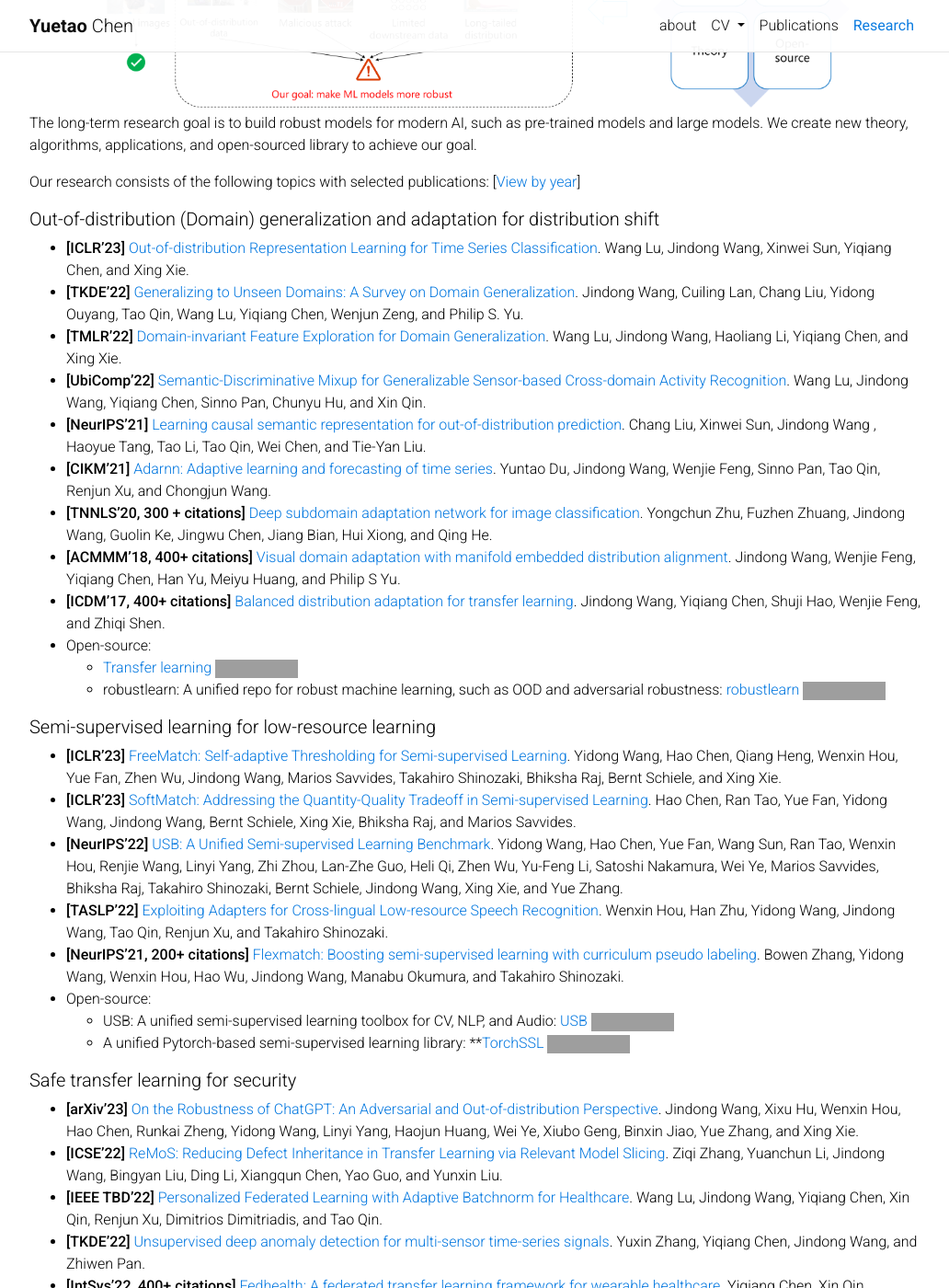
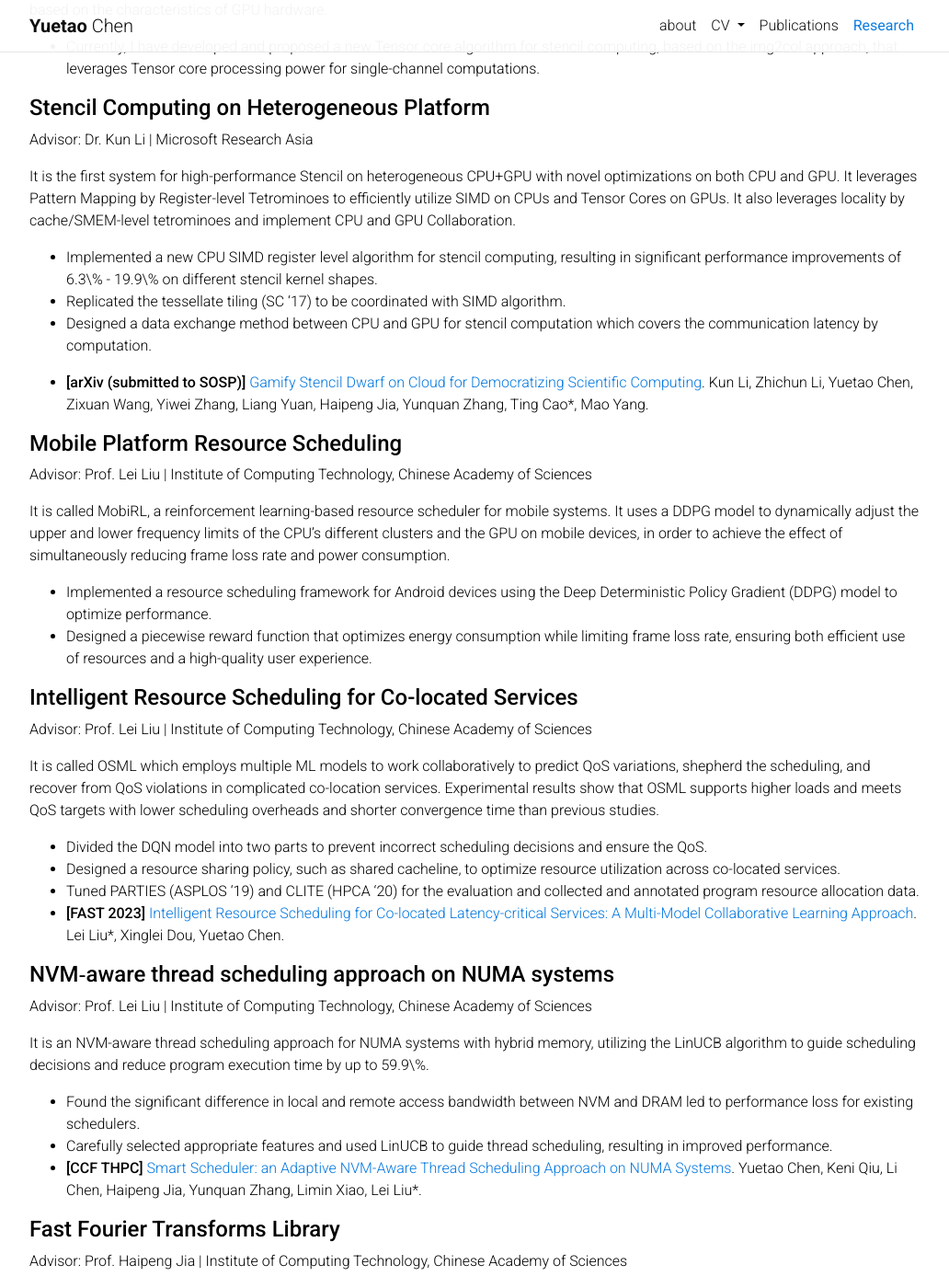
Before and after one commit to chenytpersonalpage/chenytpersonalpage.github.io, a Jekyll site: the page built from _pages/research.md, in a window 1280 px wide and 1400 px high, scrolled down 286 px. Shown: the whole window at 92% size, without its empty margins (123-1155 px from the left). Built offline with Jekyll 4.4.1, drawn with Linux system fonts in a browser that asks for light colours; comment, search, counter and statistics services are not loaded; some of the changed text lies outside the part shown; grey boxes are pictures that could not be loaded.

Commit message:
Update research

```diff
--- a/_config.yml
+++ b/_config.yml
@@ -14,7 +14,7 @@ footer_text: >
   Hosted by <a href="https://pages.github.com/" target="_blank">GitHub Pages</a>.
 
 lang: en # the language of your site (for example: en, fr, cn, ru, etc.)
-icon: 🐼 # the emoji used as the favicon
+icon: 🚲 # the emoji used as the favicon
 url: chenytpersonalpage.github.io #https://alshedivat.github.io # the base hostname & protocol for your site
 baseurl:  # the subpath of your site, e.g. /blog/
 last_updated: true # set to true if you want to display last updated in the footer
--- a/_pages/research.md
+++ b/_pages/research.md
@@ -5,63 +5,59 @@ title: Research
 nav: true
 ---
 
-<center>
+<!-- <center>
 <img src="../assets/img/research.png" style="width: 85%"/>
-</center>
-
-The long-term research goal is to build robust models for modern AI, such as pre-trained models and large models. We create new theory, algorithms, applications, and open-sourced library to achieve our goal.
-
-Our research consists of the following topics with selected publications: [[View by year](https://jd92.wang/publications/)]
-
-##### Out-of-distribution (Domain) generalization and adaptation for distribution shift
-
-- **[ICLR'23]** [Out-of-distribution Representation Learning for Time Series Classification](https://arxiv.org/abs/2209.07027). Wang Lu, Jindong Wang, Xinwei Sun, Yiqiang Chen, and Xing Xie.
-- **[TKDE'22]** [Generalizing to Unseen Domains: A Survey on Domain Generalization](https://arxiv.org/abs/2103.03097). Jindong Wang, Cuiling Lan, Chang Liu, Yidong Ouyang, Tao Qin, Wang Lu, Yiqiang Chen, Wenjun Zeng, and Philip S. Yu.
-- **[TMLR'22]** [Domain-invariant Feature Exploration for Domain Generalization](https://arxiv.org/abs/2207.12020). Wang Lu, Jindong Wang, Haoliang Li, Yiqiang Chen, and Xing Xie.
-- **[UbiComp'22]** [Semantic-Discriminative Mixup for Generalizable Sensor-based Cross-domain Activity Recognition](http://arxiv.org/abs/2206.06629). Wang Lu, Jindong Wang, Yiqiang Chen, Sinno Pan, Chunyu Hu, and Xin Qin.
-- **[NeurIPS'21]** [Learning causal semantic representation for out-of-distribution prediction](https://arxiv.org/abs/2011.01681). Chang Liu, Xinwei Sun, Jindong Wang , Haoyue Tang, Tao Li, Tao Qin, Wei Chen, and Tie-Yan Liu.
-- **[CIKM'21]** [Adarnn: Adaptive learning and forecasting of time series](https://arxiv.org/abs/2108.04443). Yuntao Du, Jindong Wang, Wenjie Feng, Sinno Pan, Tao Qin, Renjun Xu, and Chongjun Wang.
-- **[TNNLS'20, 300 + citations]** [Deep subdomain adaptation network for image classification](https://ieeexplore.ieee.org/document/9085896). Yongchun Zhu, Fuzhen Zhuang, Jindong Wang, Guolin Ke, Jingwu Chen, Jiang Bian, Hui Xiong, and Qing He.
-- **[ACMMM'18, 400+ citations]** [Visual domain adaptation with manifold embedded distribution alignment](https://jd92.wang/assets/files/a11_mm18.pdf). Jindong Wang, Wenjie Feng, Yiqiang Chen, Han Yu, Meiyu Huang, and Philip S Yu.
-- **[ICDM'17, 400+ citations]** [Balanced distribution adaptation for transfer learning](http://ieeexplore.ieee.org/document/8215613/?part=1). Jindong Wang, Yiqiang Chen, Shuji Hao, Wenjie Feng, and Zhiqi Shen.
-- Open-source:
-  - [Transfer learning](https://github.com/jindongwang/transferlearning) [![Transfer learning repo](https://img.shields.io/github/stars/jindongwang/transferlearning?style=social)](https://github.com/jindongwang/transferlearning)
-  - robustlearn: A unified repo for robust machine learning, such as OOD and adversarial robustness: [robustlearn](https://github.com/microsoft/robustlearn) [![robustlearn](https://img.shields.io/github/stars/microsoft/robustlearn?style=social)](https://img.shields.io/github/stars/microsoft/robustlearn)
-
-##### Semi-supervised learning for low-resource learning
-
-- **[ICLR'23]** [FreeMatch: Self-adaptive Thresholding for Semi-supervised Learning](https://arxiv.org/abs/2205.07246). Yidong Wang, Hao Chen, Qiang Heng, Wenxin Hou, Yue Fan, Zhen Wu, Jindong Wang, Marios Savvides, Takahiro Shinozaki, Bhiksha Raj, Bernt Schiele, and Xing Xie.
-- **[ICLR'23]** [SoftMatch: Addressing the Quantity-Quality Tradeoff in Semi-supervised Learning](https://arxiv.org/abs/2301.10921). Hao Chen, Ran Tao, Yue Fan, Yidong Wang, Jindong Wang, Bernt Schiele, Xing Xie, Bhiksha Raj, and Marios Savvides.
-- **[NeurIPS'22]** [USB: A Unified Semi-supervised Learning Benchmark](https://arxiv.org/abs/2208.07204). Yidong Wang, Hao Chen, Yue Fan, Wang Sun, Ran Tao, Wenxin Hou, Renjie Wang, Linyi Yang, Zhi Zhou, Lan-Zhe Guo, Heli Qi, Zhen Wu, Yu-Feng Li, Satoshi Nakamura, Wei Ye, Marios Savvides, Bhiksha Raj, Takahiro Shinozaki, Bernt Schiele, Jindong Wang, Xing Xie, and Yue Zhang.
-- **[TASLP'22]** [Exploiting Adapters for Cross-lingual Low-resource Speech Recognition](https://arxiv.org/abs/2105.11905). Wenxin Hou, Han Zhu, Yidong Wang, Jindong Wang, Tao Qin, Renjun Xu, and Takahiro Shinozaki.
-- **[NeurIPS'21, 200+ citations]** [Flexmatch: Boosting semi-supervised learning with curriculum pseudo labeling](https://arxiv.org/abs/2110.08263). Bowen Zhang, Yidong Wang, Wenxin Hou, Hao Wu, Jindong Wang, Manabu Okumura, and Takahiro Shinozaki.
-- Open-source:
-  - USB: A unified semi-supervised learning toolbox for CV, NLP, and Audio: [USB](https://github.com/microsoft/Semi-supervised-learning) [![USB](https://img.shields.io/github/stars/microsoft/semi-supervised-learning?style=social)](https://img.shields.io/github/stars/microsoft/semi-supervised-learning)
-  - A unified Pytorch-based semi-supervised learning library: **[TorchSSL](https://github.com/TorchSSL/TorchSSL) [![SSL repo](https://img.shields.io/github/stars/torchssl/torchssl?style=social)](https://github/stars/torchssl/torchssl)
+</center> -->
 
 
-##### Safe transfer learning for security
 
-- **[arXiv'23]** [On the Robustness of ChatGPT: An Adversarial and Out-of-distribution Perspective](https://arxiv.org/abs/2302.12095). Jindong Wang, Xixu Hu, Wenxin Hou, Hao Chen, Runkai Zheng, Yidong Wang, Linyi Yang, Haojun Huang, Wei Ye, Xiubo Geng, Binxin Jiao, Yue Zhang, and Xing Xie.
-- **[ICSE'22]** [ReMoS: Reducing Defect Inheritance in Transfer Learning via Relevant Model Slicing](https://jd92.wang/assets/files/icse22-remos.pdf). Ziqi Zhang, Yuanchun Li, Jindong Wang, Bingyan Liu, Ding Li, Xiangqun Chen, Yao Guo, and Yunxin Liu.
-- **[IEEE TBD'22]** [Personalized Federated Learning with Adaptive Batchnorm for Healthcare](https://arxiv.org/abs/2112.00734). Wang Lu, Jindong Wang, Yiqiang Chen, Xin Qin, Renjun Xu, Dimitrios Dimitriadis, and Tao Qin.
-- **[TKDE'22]** [Unsupervised deep anomaly detection for multi-sensor time-series signals](https://arxiv.org/abs/2107.12626). Yuxin Zhang, Yiqiang Chen, Jindong Wang, and Zhiwen Pan.
-- **[IntSys'22, 400+ citations]** [Fedhealth: A federated transfer learning framework for wearable healthcare](https://ieeexplore.ieee.org/document/9076082). Yiqiang Chen, Xin Qin, Jindong Wang, Chaohui Yu, and Wen Gao.
-- Open-source:
-  - PersonalizedFL: a personalized federated learning libraty: [PersonalizedFL](https://github.com/microsoft/PersonalizedFL) [![PersonalizedFL](https://img.shields.io/github/stars/microsoft/personalizedfl?style=social)](https://img.shields.io/github/stars/microsoft/personalizedfl)
-  - robustlearn: A unified repo for robust machine learning, such as OOD and adversarial robustness: [robustlearn](https://github.com/microsoft/robustlearn) [![robustlearn](https://img.shields.io/github/stars/microsoft/robustlearn?style=social)](https://img.shields.io/github/stars/microsoft/robustlearn)
+#### **Bridging the Gap Between Stencil and Convolution**
+Advisor: Dr. Kun Li | Microsoft Research Asia
 
-##### Imbalanced learning for long-tailed tasks
+This project analyzed the similarities and differences between stencils and convolutions and optimized them for acceleration on GPUs based on the characteristics of GPU hardware.
+- Currently, I have developed and proposed a new Tensor core algorithm for stencil computing, based on the img2col approach, that leverages Tensor core processing power for single-channel computations.
 
-- **[arXiv'23]** [Exploring Vision-Language Models for Imbalanced Learning](https://arxiv.org/abs/2304.01457). Yidong Wang, Zhuohao Yu, Jindong Wang, Qiang Heng, Hao Chen, Wei Ye, Rui Xie, Xing Xie, Shikun Zhang.
-- **[ACML'22]** [Margin Calibration for Long-Tailed Visual Recognition](https://arxiv.org/abs/2112.07225). Yidong Wang, Bowen Zhang, Wenxin Hou, Zhen Wu, Jindong Wang, and Takahiro Shinozaki.
-- Open-source:
-  - Imbalance-VLM: a library for imbalanced learning in vision-language models. [[Imbalance-VLM](https://github.com/Imbalance-VLM/Imbalance-VLM)]
 
-##### Miscellaneous
+#### **Stencil Computing on Heterogeneous Platform**
+Advisor: Dr. Kun Li | Microsoft Research Asia
 
-1. An easy-to-use speech recognition toolkit based on Espnet: [EasyESPNet](https://github.com/jindongwang/EasyEspnet)
-2. Leading the transfer learning tutorial (迁移学习简明手册) on Github:
-                    [Tutorial](https://github.com/jindongwang/transferlearning-tutorial)
-3. I'm also leading other popular research projects: [Machine learning](https://github.com/jindongwang/MachineLearning), [Activity recognition](https://github.com/jindongwang/activityrecognition)
-4.  I started a software studio *Pivot Studio* and made many applications in 2010-2014: <img src="/assets/img/logo.png" width="100" /> [Our applications](https://v.youku.com/v_show/id_XNjI2Njg2MzAw.html?spm=a2hbt.13141534.1_2.d_1&scm=20140719.manual.114461.video_XNjI2Njg2MzAw)
+It is the first system for high-performance Stencil on heterogeneous CPU+GPU with novel optimizations on both CPU and GPU. It leverages Pattern Mapping by Register-level Tetrominoes to efficiently utilize SIMD on CPUs and Tensor Cores on GPUs. It also leverages locality by cache/SMEM-level tetrominoes and implement CPU and GPU Collaboration.
+
+- Implemented a new CPU SIMD register level algorithm for stencil computing, resulting in significant performance improvements of 6.3\% - 19.9\% on different stencil kernel shapes.
+- Replicated the tessellate tiling (SC '17) to be coordinated with SIMD algorithm.
+- Designed a data exchange method between CPU and GPU for stencil computation which covers the communication latency by computation.
+
+- **[arXiv (submitted to SOSP)]** [Gamify Stencil Dwarf on Cloud for Democratizing Scientific Computing](https://arxiv.org/pdf/2303.08365.pdf). Kun Li, Zhichun Li, Yuetao Chen, Zixuan Wang, Yiwei Zhang, Liang Yuan, Haipeng Jia, Yunquan Zhang, Ting Cao*, Mao Yang.
+
+#### **Mobile Platform Resource Scheduling**
+Advisor: Prof. Lei Liu | Institute of Computing Technology, Chinese Academy of Sciences
+
+It is called MobiRL, a reinforcement learning-based resource scheduler for mobile systems.  It uses a DDPG model to dynamically adjust the upper and lower frequency limits of the CPU's different clusters and the GPU on mobile devices, in order to achieve the effect of simultaneously reducing frame loss rate and power consumption.
+
+- Implemented a resource scheduling framework for Android devices using the Deep Deterministic Policy Gradient (DDPG) model to optimize performance.
+- Designed a piecewise reward function that optimizes energy consumption while limiting frame loss rate, ensuring both efficient use of resources and a high-quality user experience.
+
+#### **Intelligent Resource Scheduling for Co-located Services**
+Advisor: Prof. Lei Liu | Institute of Computing Technology, Chinese Academy of Sciences
+
+It is called OSML which employs multiple ML models to work collaboratively to predict QoS variations, shepherd the scheduling, and recover from QoS violations in complicated co-location services. Experimental results show that OSML supports higher loads and meets QoS targets with lower scheduling overheads and shorter convergence time than previous studies.
+
+- Divided the DQN model into two parts to prevent incorrect scheduling decisions and ensure the QoS.
+- Designed a resource sharing policy, such as shared cacheline, to optimize resource utilization across co-located services.
+- Tuned PARTIES (ASPLOS '19) and CLITE (HPCA '20) for the evaluation and collected and annotated program resource allocation data.
+- **[FAST 2023]** [Intelligent Resource Scheduling for Co-located Latency-critical Services: A Multi-Model Collaborative Learning Approach](https://www.usenix.org/conference/fast23/presentation/liu). Lei Liu*, Xinglei Dou, Yuetao Chen.
+
+#### **NVM‑aware thread scheduling approach on NUMA systems**
+Advisor: Prof. Lei Liu | Institute of Computing Technology, Chinese Academy of Sciences
+
+It is an NVM-aware thread scheduling approach for NUMA systems with hybrid memory, utilizing the LinUCB algorithm to guide scheduling decisions and reduce program execution time by up to 59.9\%.
+
+- Found the significant difference in local and remote access bandwidth between NVM and DRAM led to performance loss for existing schedulers.
+- Carefully selected appropriate features and used LinUCB to guide thread scheduling, resulting in improved performance.
+- **[CCF THPC]** [Smart Scheduler: an Adaptive NVM-Aware Thread Scheduling Approach on NUMA Systems](https://link.springer.com/article/10.1007/s42514-022-00110-2). Yuetao Chen, Keni Qiu, Li Chen, Haipeng Jia, Yunquan Zhang, Limin Xiao, Lei Liu*.
+
+#### **Fast Fourier Transforms Library**
+Advisor: Prof. Haipeng Jia | Institute of Computing Technology, Chinese Academy of Sciences
+
+- Discovered the changing pattern of FFT algorithm with base 2.
+- Automatically generated C language codes for FFT algorithm with base 2.
```
